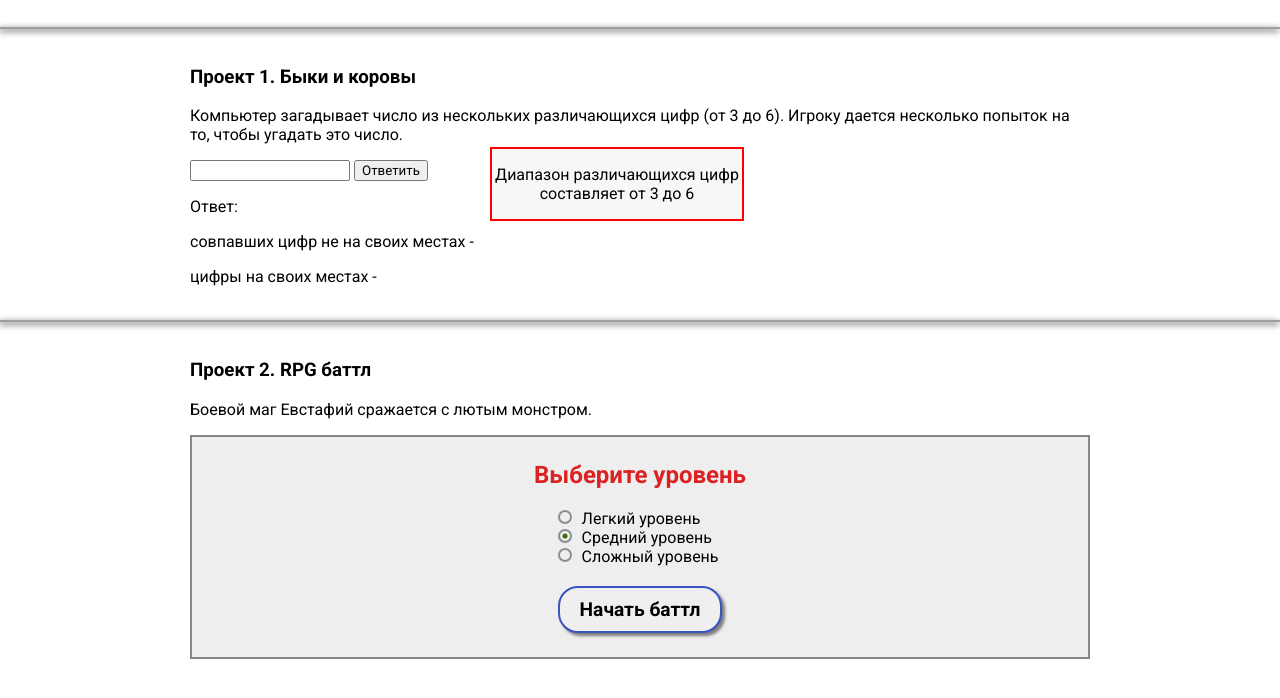
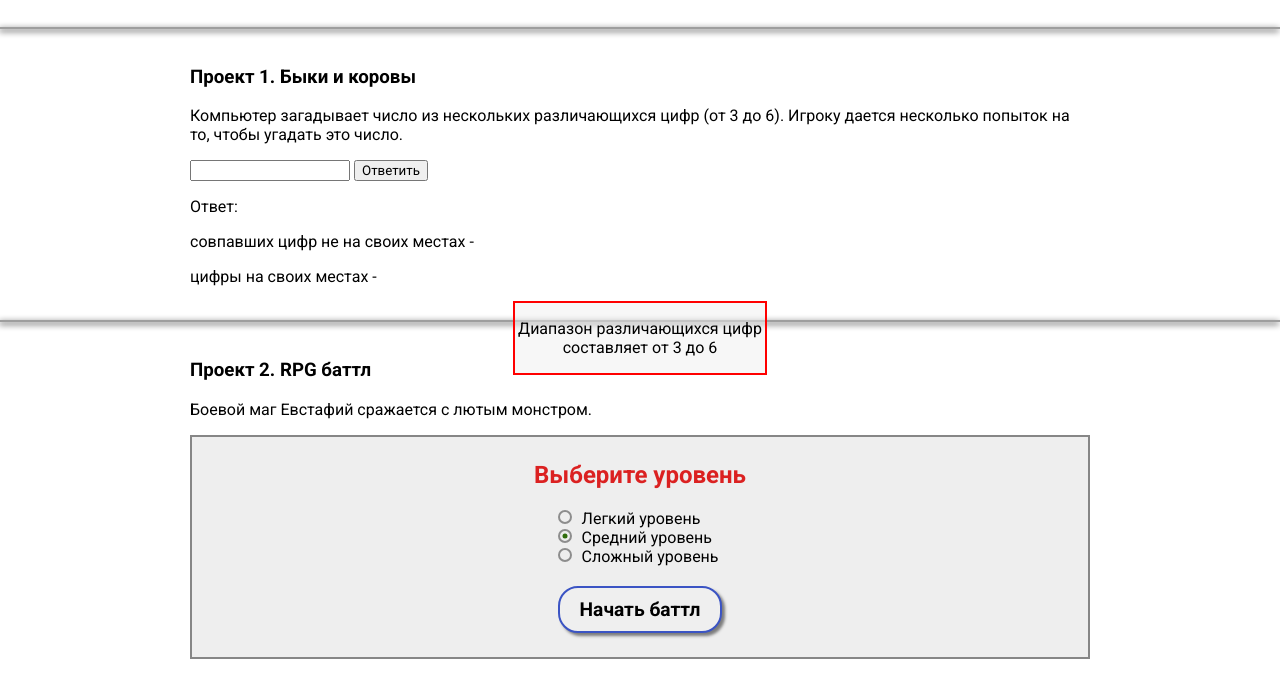
Before and after one commit to deyatele/Lad, a plain HTML site: page index.html in a window 1280 px wide. Both pictures are taken after a click on the button "Ответить". Shown: the part 62-760 px from the top of the page. Drawn offline with Linux system fonts and the light colour scheme.

Commit message:
change error

```diff
--- a/script.js
+++ b/script.js
@@ -56,13 +56,13 @@ function getAnswer() {
 }
 
 function error(message, t = 5) {
-  const wrapper = document.querySelector('.wrapper');
+  const body = document.querySelector('body');
   const classError = document.querySelector('.error');
-  if (classError) return;
+  if (classError) return;// если ошибка есть
   const errorMessge = document.createElement('div');
   errorMessge.classList = 'error';
   errorMessge.innerHTML = `<p>${message}</p>`;
-  wrapper.appendChild(errorMessge);
+  body.appendChild(errorMessge);
   setTimeout(() => {
     errorMessge.remove();
   }, t * 1000);
--- a/style.css
+++ b/style.css
@@ -35,9 +35,12 @@ hr {
 }
 
 .error {
-  position: absolute;
-  top: 100px;
-  left: 300px;
+  position: fixed;
+  top: 50%;
+  left: 50%;
+  -webkit-transform: translate(-50%, -50%);
+  -ms-transform: translate(-50%, -50%);
+  transform: translate(-50%, -50%);
   border: 2px solid red;
   width: 250px;
   text-align: center;
```
